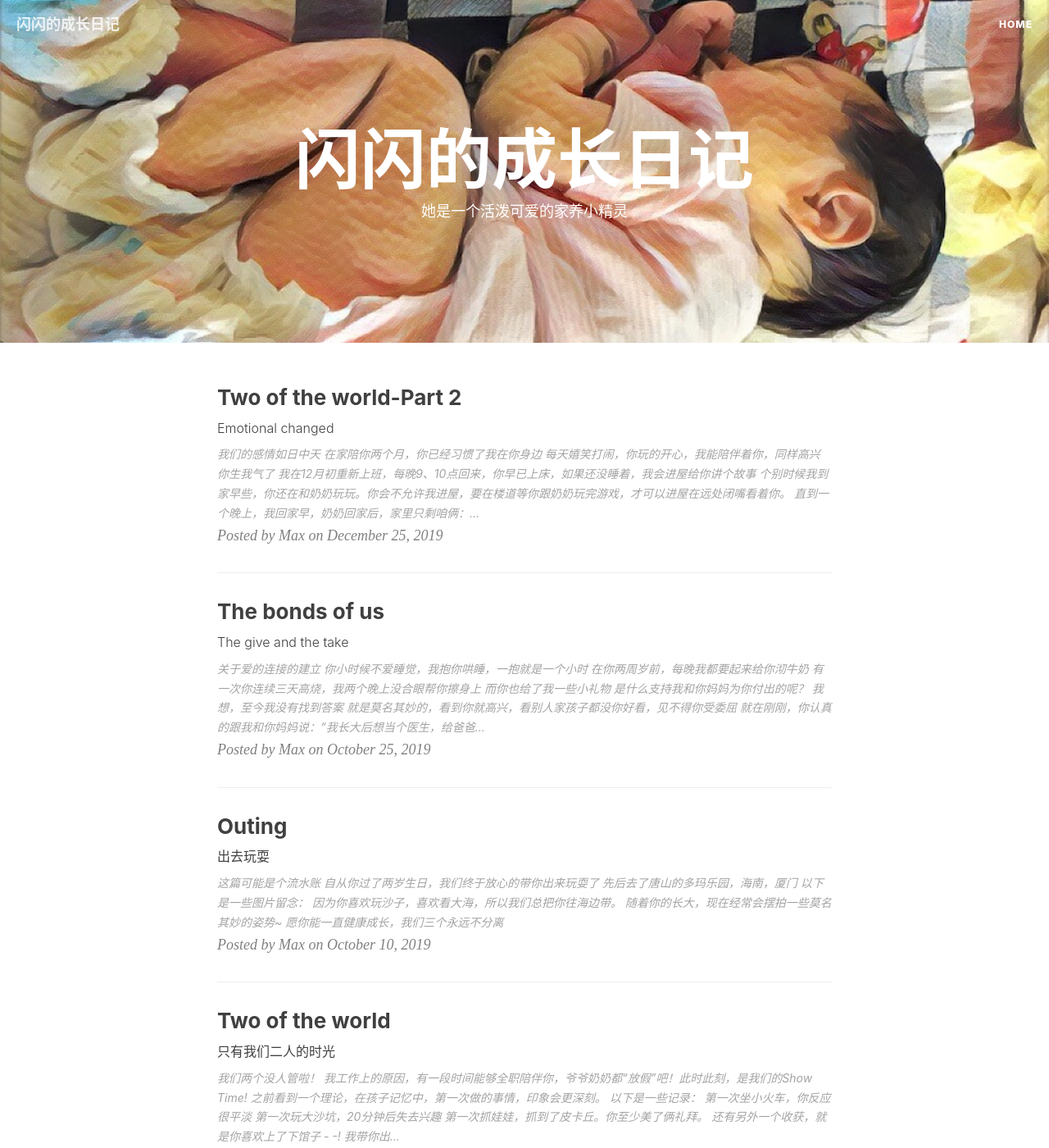
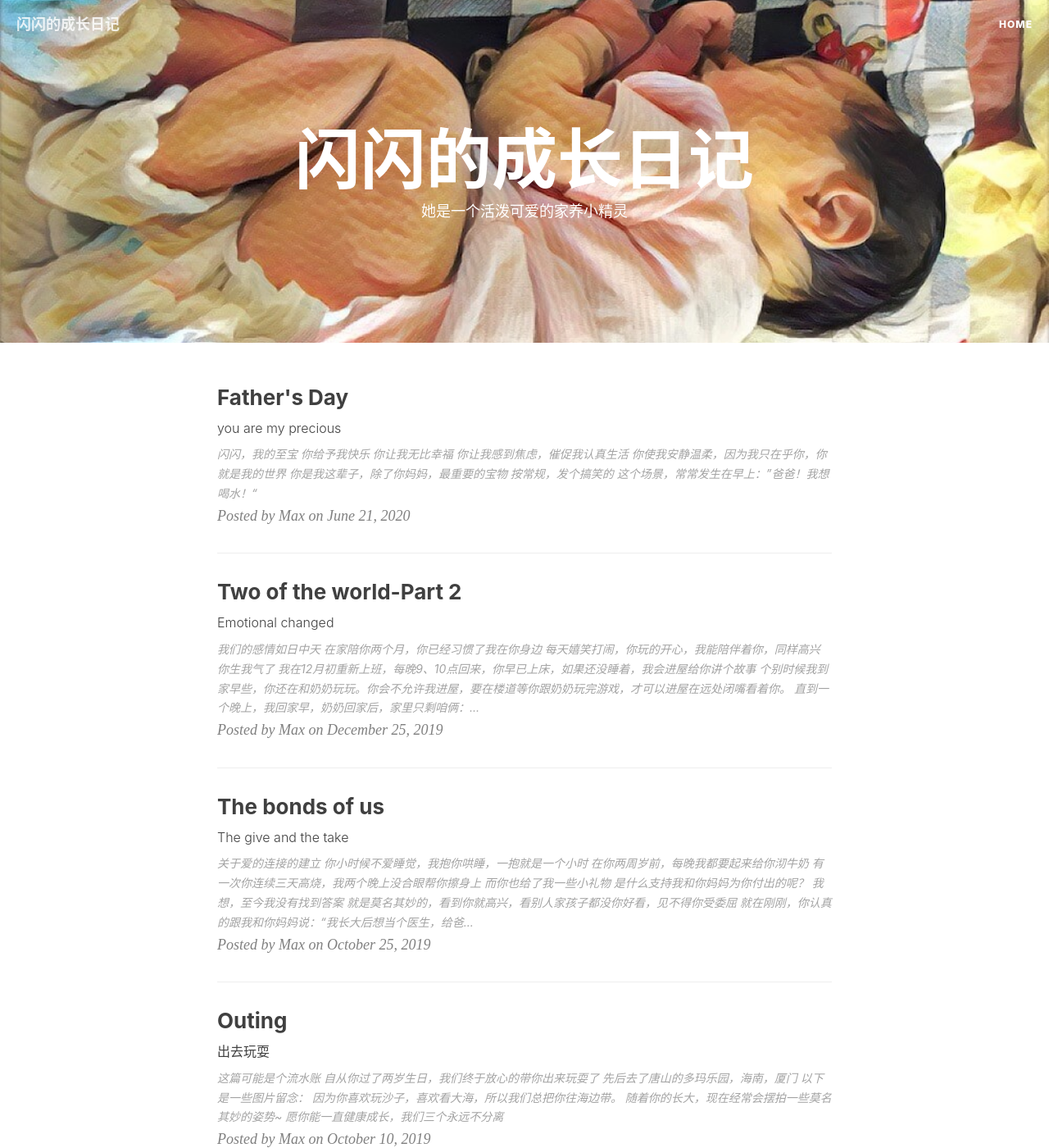
Before and after one commit to CabbageDaddy/cabbagedaddy.github.io, a Jekyll site: the page built from index.html, in a window 1280 px wide and 1400 px high. Shown: the whole window at 82% size. Built offline with Jekyll 4.4.1, drawn with Linux system fonts in a browser that asks for light colours; nearby versions of some CDN libraries; the list of posts is cut into pages by our own code; comment, search, counter and statistics services are not loaded; some of the changed text lies outside the part shown.

Commit message:
1212
12121

```diff
--- a/_posts/2019-10-10-Outing.markdown
+++ b/_posts/2019-10-10-Outing.markdown
@@ -19,9 +19,11 @@ tags:
 ![img](/img/post-20191010-7.jpg)
 
 <br>因为你喜欢玩沙子，喜欢看大海，所以我们总把你往海边带。
+<br>
 <img src="/img/post-20191010-2.jpg"  alt="图片说明" width="45%" style="display: inline-block;" ><img src="/img/post-20191010-5.jpg"  alt="图片说明" width="45%" style="display: inline-block; margin-left: 10px;">
 
 随着你的长大，现在经常会摆拍一些莫名其妙的姿势~
+<br>
 <img src="/img/post-20191010-3.jpg"  alt="图片说明" width="45%" style="display: inline-block;" ><img src="/img/post-20191010-4.jpg"  alt="图片说明" width="45%" style="display: inline-block; margin-left: 10px;">
 
 
--- a/_posts/2019-10-25-The bonds .markdown
+++ b/_posts/2019-10-25-The bonds .markdown
@@ -23,6 +23,7 @@ tags:
 <br>是什么支持我和你妈妈为你付出的呢？
 <br>我想，至今我没有找到答案
 <br>就是莫名其妙的，看到你就高兴，看别人家孩子都没你好看，见不得你受委屈
+<br>
 <img src="/img/post-20191025-3.jpg"  alt="图片说明" width="45%" style="display: inline-block;" ><img src="/img/post-20191025-4.jpg"  alt="图片说明" width="45%" style="display: inline-block; margin-left: 10px;">
 
 <br>就在刚刚，你认真的跟我和你妈妈说：“我长大后想当个医生，给爸爸妈妈看病”
--- /dev/null
+++ b/_posts/2020-06-21-Fathers day.markdown
@@ -0,0 +1,42 @@
+---
+layout:     post
+title:      "Father's Day"
+subtitle:   "you are my precious"
+date:       2020-06-21 20:00:00
+author:     "Max"
+header-img: "img/post-20200621-0.jpg"
+catalog: true
+tags:
+
+---
+
+>
+
+<h3>闪闪，我的至宝</h3>
+
+
+<br>你给予我快乐
+<br>
+![img](/img/post-20200621-1.jpg)
+
+<br>你让我无比幸福
+<br>
+![img](/img/post-20200621-2.jpg)
+
+<br>你让我感到焦虑，催促我认真生活
+<br>
+![img](/img/post-20200621-3.jpg)
+
+<br>你使我安静温柔，因为我只在乎你，你就是我的世界
+<br>
+![img](/img/post-20200621-4.jpg)
+
+
+<br>
+<br>你是我这辈子，除了你妈妈，最重要的宝物
+
+
+<h3>按常规，发个搞笑的</h3>
+<br>这个场景，常常发生在早上：”爸爸！我想喝水！“
+<br>
+![img](/img/post-20200621-5.jpg)
```
Also changed, not shown: img/post-20200621-0.jpg (added), img/post-20200621-1.jpg (added), img/post-20200621-2.jpg (added), img/post-20200621-3.jpg (added), img/post-20200621-4.jpg (added), img/post-20200621-5.jpg (added).
